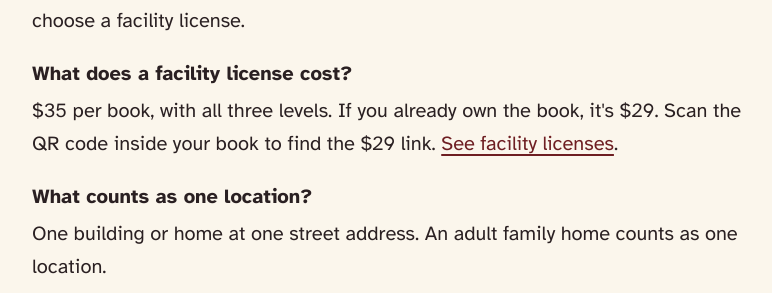
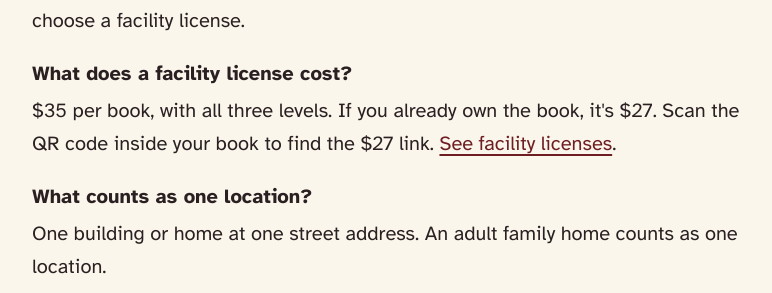
Before and after one commit to maplewingpress/maplewingpress, a Jekyll site: the page built from faq/index.html, in a window 1280 px wide and 900 px high, scrolled down 2490 px. Shown: the part 162-455 px from the top of the window, without its empty margins (248-1020 px from the left). Built offline with Jekyll 4.4.1, drawn with Linux system fonts in a browser that asks for light colours.

Commit message:
FAQ: book-owner facility license price is $27
Co-Authored-By: Claude Opus 5.5 (1M context) <noreply@anthropic.com>
Claude-Session: https://claude.ai/code/session_01ExhB8rXZm56c3hBbj4GzvL

```diff
--- a/faq/index.html
+++ b/faq/index.html
@@ -53,7 +53,7 @@ description: Answers to common questions about Maplewing Dreams coloring books,
   <dt>Do I need a license if I bought the book?</dt>
   <dd>A book is for personal or family use. To print pages for a group or a care setting, choose a facility license.</dd>
   <dt>What does a facility license cost?</dt>
-  <dd>$35 per book, with all three levels. If you already own the book, it's $29. Scan the QR code inside your book to find the $29 link. <a href="{{ '/facilities/' | relative_url }}">See facility licenses</a>.</dd>
+  <dd>$35 per book, with all three levels. If you already own the book, it's $27. Scan the QR code inside your book to find the $27 link. <a href="{{ '/facilities/' | relative_url }}">See facility licenses</a>.</dd>
   <dt>What counts as one location?</dt>
   <dd>One building or home at one street address. An adult family home counts as one location.</dd>
   <dt>We have more than one location.</dt>
```
